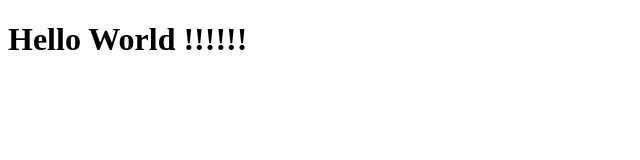
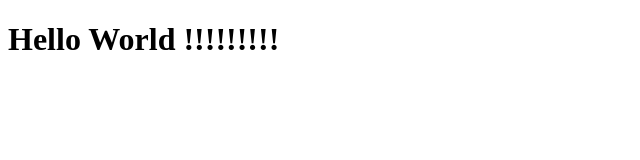
Before and after one commit to Fatimata-dev/gitAFIAGEN, a plain HTML site: page index.html in a window 1280 px wide. Shown: the full height of the page, 0-640 px from the left. Drawn offline with Linux system fonts and the light colour scheme.

Commit message:
gitignore 3

```diff
--- a/index.html
+++ b/index.html
@@ -9,5 +9,5 @@
 <body>
 
 </body>
-	<h1>Hello World !!!!!!</h1>
+	<h1>Hello World !!!!!!!!!</h1>
 </html>
```
